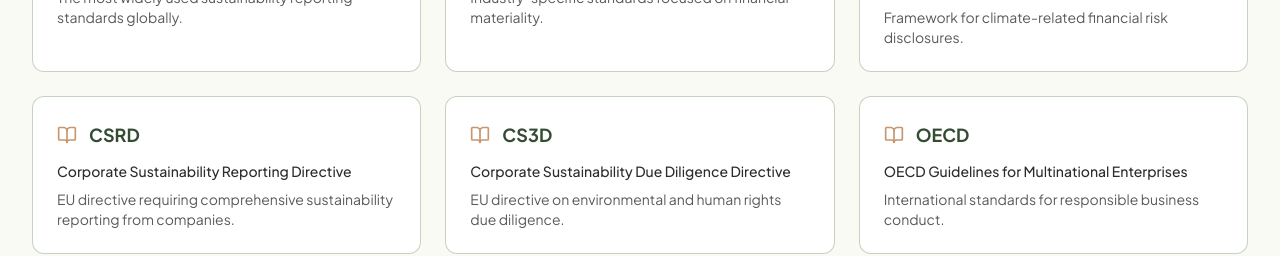
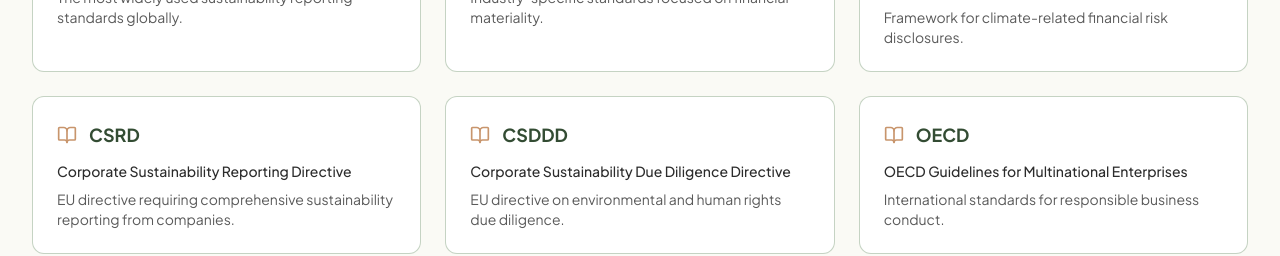
Before and after one commit to RebalanceImpact/RebalanceImpact.github.io, a React (Vite) app: page /sustainable-reporting in a window 1280 px wide. Shown: the part 2020-2276 px from the top of the page. Built offline with nearby package versions, Linux system fonts and the light colour scheme.

Commit message:
Rename CS3D to CSDDD in sustainability directives

```diff
--- a/src/pages/SustainableReportingPage.jsx
+++ b/src/pages/SustainableReportingPage.jsx
@@ -83,7 +83,7 @@ const SustainableReportingPage = () => {
       description: 'EU directive requiring comprehensive sustainability reporting from companies.',
     },
     {
-      name: 'CS3D',
+      name: 'CSDDD',
       fullName: 'Corporate Sustainability Due Diligence Directive',
       description: 'EU directive on environmental and human rights due diligence.',
     },
```
